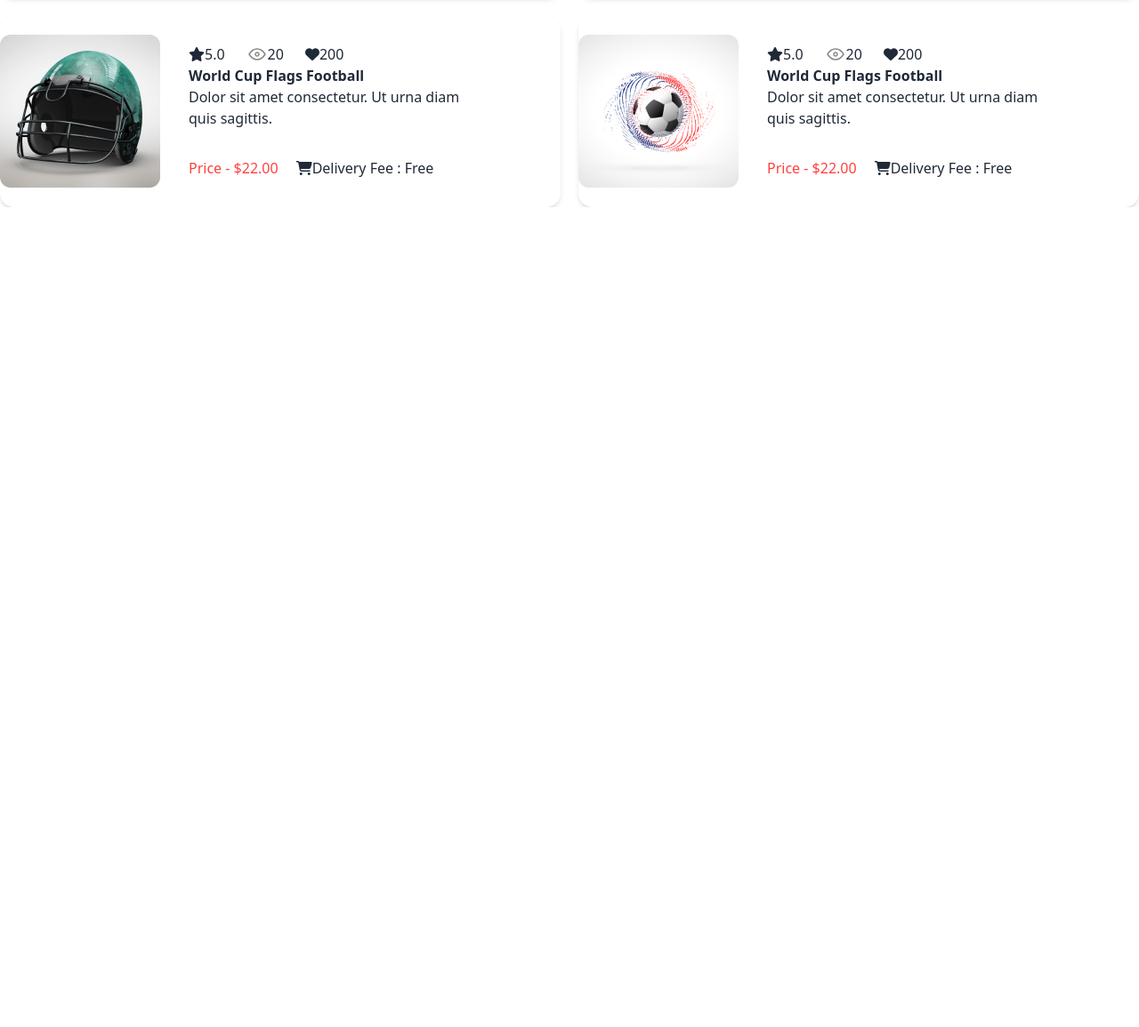
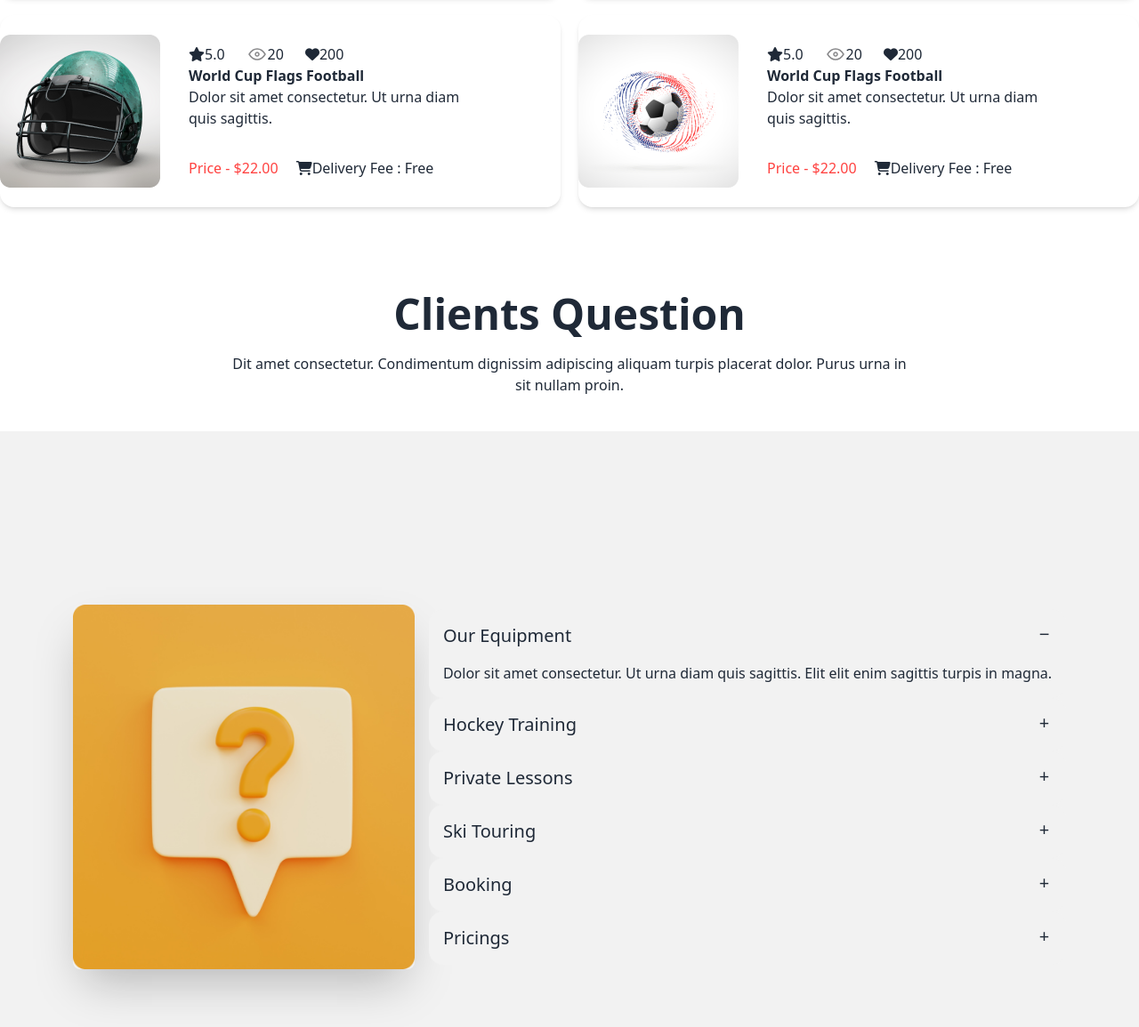
Before and after one commit to Zubaer92/Assingment-03, a plain HTML site: page index.html in a window 1280 px wide. Shown: the part 3225-4380 px from the top of the page at 89% size. Before the commit the page ends 3458 px from the top, so only its background shows below. Drawn offline with nearby package versions, Linux system fonts and the light colour scheme.

Commit message:
added clinets section

```diff
--- a/index.html
+++ b/index.html
@@ -426,6 +426,75 @@
                 </div>
           </div>
       </section>
+      <!-- clients section -->
+      <section class="text-center my-24">
+        <h3 class="text-5xl font-extrabold mb-5">Clients Question</h3>
+        <p class="lg:max-w-3xl mb-10 mx-auto">Dit amet consectetur. Condimentum dignissim adipiscing aliquam turpis placerat dolor. Purus urna in sit nullam proin. </p>
+        <div>
+            <div class="hero min-h-screen bg-base-200">
+                <div class="hero-content flex-col lg:flex-row">
+                  <img  class="max-w-sm rounded-lg shadow-2xl" src="Images/11.png" />
+                  <div class="text-start">
+                    <div class="collapse collapse-plus bg-base-200">
+                        <input type="radio" name="my-accordion-3" checked="checked" />
+                        <div class="collapse-title text-xl font-medium">
+                            Our Equipment
+                        </div>
+                        <div class="collapse-content">
+                          <p>Dolor sit amet consectetur. Ut urna diam quis sagittis. Elit elit enim sagittis turpis in magna.</p>
+                        </div>
+                      </div>
+                      <div class="collapse collapse-plus bg-base-200">
+                        <input type="radio" name="my-accordion-3" />
+                        <div class="collapse-title text-xl font-medium">
+                            Hockey Training
+                        </div>
+                        <div class="collapse-content">
+                          <p>hello</p>
+                        </div>
+                      </div>
+                      <div class="collapse collapse-plus bg-base-200">
+                        <input type="radio" name="my-accordion-3" />
+                        <div class="collapse-title text-xl font-medium">
+                            Private Lessons
+                        </div>
+                        <div class="collapse-content">
+                          <p>hello</p>
+                        </div>
+                      </div>
+                      <div class="collapse collapse-plus bg-base-200">
+                        <input type="radio" name="my-accordion-3" />
+                        <div class="collapse-title text-xl font-medium">
+                            Ski Touring
+                        </div>
+                        <div class="collapse-content">
+                          <p>hello</p>
+                        </div>
+                      </div>
+                      <div class="collapse collapse-plus bg-base-200">
+                        <input type="radio" name="my-accordion-3" />
+                        <div class="collapse-title text-xl font-medium">
+                            Booking
+                        </div>
+                        <div class="collapse-content">
+                          <p>hello</p>
+                        </div>
+                      </div>
+                      <div class="collapse collapse-plus bg-base-200">
+                        <input type="radio" name="my-accordion-3" />
+                        <div class="collapse-title text-xl font-medium">
+                            Pricings
+                        </div>
+                        <div class="collapse-content">
+                          <p>hello</p>
+                        </div>
+                      </div>
+                  </div>
+
+                </div>
+              </div>
+        </div>
+    </section>
 
     </main>
 
```
